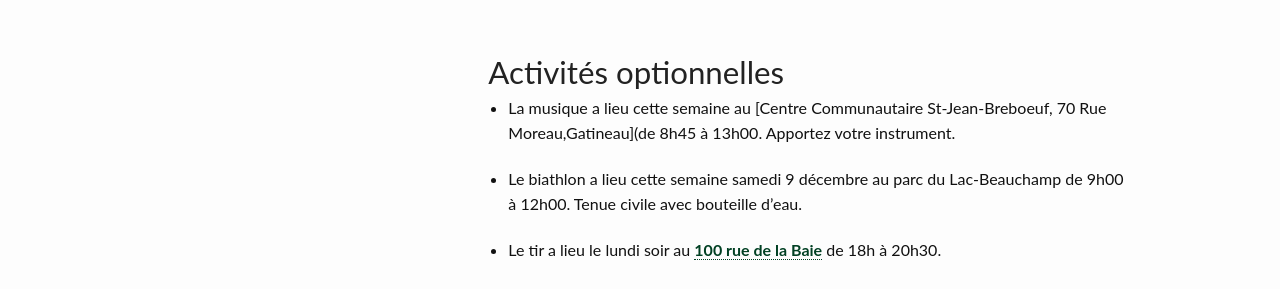
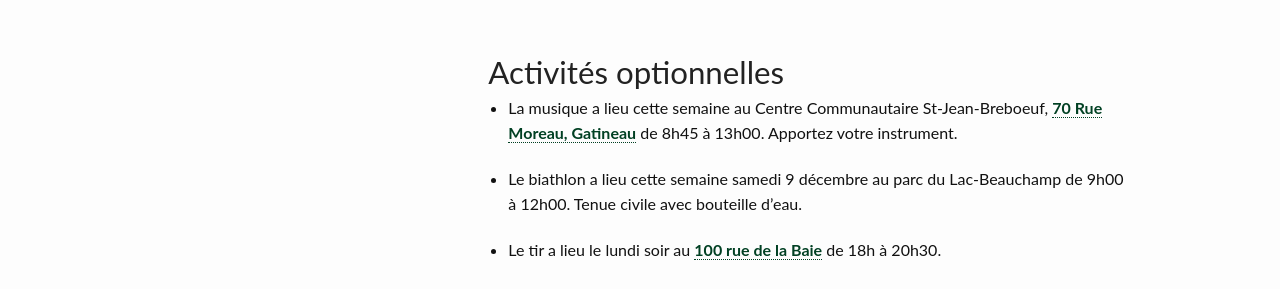
Before and after one commit to CC2920/web, a Jekyll site: the page built from _communications/messages.md, in a window 1280 px wide and 900 px high. Shown: the part 451-740 px from the top of the window. Built offline with Jekyll 4.4.1, drawn with Linux system fonts in a browser that asks for light colours; part of the change alters nothing that is shown.

```diff
--- a/_communications/messages.md
+++ b/_communications/messages.md
@@ -16,7 +16,7 @@ Les parents sont invités à assister à la parade du commandant qui débutera
 
 ## Activités optionnelles
 
-- La musique a lieu cette semaine au [Centre Communautaire St-Jean-Breboeuf, 70 Rue Moreau,Gatineau](de 8h45 à 13h00. Apportez votre instrument.
+- La musique a lieu cette semaine au Centre Communautaire St-Jean-Breboeuf, [70 Rue Moreau, Gatineau]([70 Rue Moreau, Gatineau, QC J8T 3Y7](https://maps.app.goo.gl/iY47mRkMx19DxnWNA)) de 8h45 à 13h00. Apportez votre instrument.
 
 - Le biathlon a lieu cette semaine samedi 9 décembre au parc du Lac-Beauchamp de 9h00 à 12h00. Tenue civile avec bouteille d’eau.
 
```
